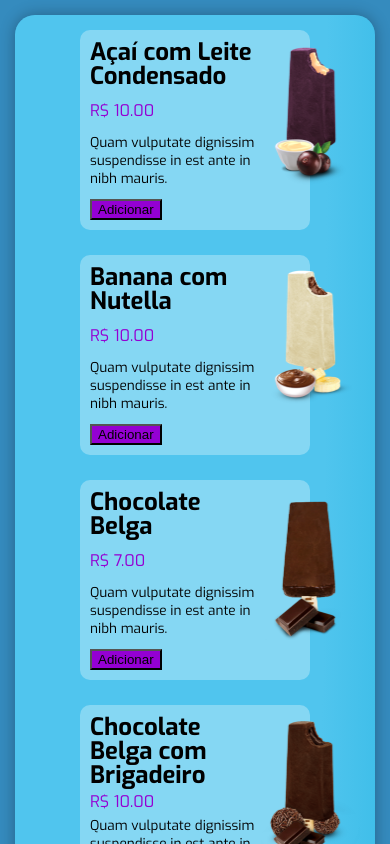
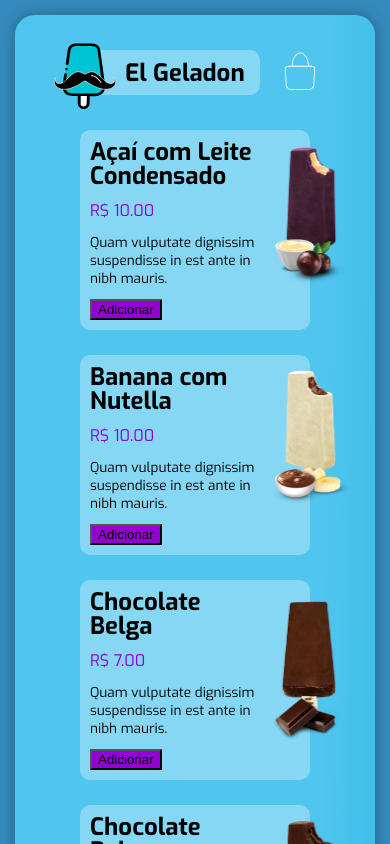
Before and after one commit to SraSidle/El_Geladon-React-P02_M03, a React (Create React App) app in the folder cardapio-el-geladon/: page / in a window 390 px wide. Shown: the top 844 px of the page. Built offline with nearby package versions, Linux system fonts and the light colour scheme.

Commit message:
configuracao do arquivo e estilizacao

```diff
--- a/cardapio-el-geladon/src/components/Home.css
+++ b/cardapio-el-geladon/src/components/Home.css
@@ -24,3 +24,90 @@
     justify-content: unset;
   }
 }
+
+.Header {
+  max-width: 1110px;
+  margin: 0 auto 25px auto;
+  position: relative;
+}
+
+.row {
+  display: flex;
+  width: 100%;
+  justify-content: space-between;
+  margin: 20px 0 35px 0;
+}
+
+.Logo {
+  display: flex;
+  align-items: center;
+  border-radius: 10px;
+  background-color: rgba(255, 255, 255, 0.3);
+  width: 340px;
+  height: 45px;
+}
+
+.Logo__titulo {
+  position: absolute;
+  left: 55px;
+  font-family: "Exo";
+  font-weight: 700;
+  font-size: 2.5em;
+}
+
+.Logo__icone {
+  position: absolute;
+  left: -20px;
+  top: -15px;
+}
+
+.Sacola {
+  position: relative;
+}
+
+.Sacola__icone {
+  cursor: pointer;
+}
+
+.Sacola__badge {
+  background-color: red;
+  width: 20px;
+  height: 20px;
+  text-align: center;
+  vertical-align: middle;
+  position: absolute;
+  color: white;
+  font-size: 0.9em;
+  display: flex;
+  justify-content: center;
+  align-items: center;
+  border-radius: 50%;
+  bottom: 0;
+  right: 0;
+}
+
+@media (max-width: 1220px) {
+  .Header {
+    max-width: 720px;
+  }
+}
+
+@media (max-width: 840px) {
+  .Header {
+    max-width: 320px;
+  }
+}
+
+@media (max-width: 400px) {
+  .Header {
+    max-width: 250px;
+  }
+
+  .row {
+    column-gap: 20px;
+  }
+
+  .Logo__titulo {
+    font-size: 1.5em;
+  }
+}
--- a/cardapio-el-geladon/src/components/Home.jsx
+++ b/cardapio-el-geladon/src/components/Home.jsx
@@ -1,9 +1,34 @@
 import PaletaLista from "./PaletaLista"; //Parece que se vc for citar o elemnto exportado, tem que declará-lo, junto com a exportação
 import "../components/Home.css";
+import sacola from './assets/icons/sacola.svg';
+import logo from './assets/images/logo.svg'
 
 function Home() {
   return (
     <div className="Home">
+      <div className="Home__header Header">
+  <div className="row">
+      <div className="Header__logo Logo">
+      <img
+          src={logo}
+          width="70px"
+          alt="Logo El Geladon"
+          className="Logo__icone"
+      />
+      <span className="Logo__titulo"> El Geladon </span>
+      </div>
+      <div className="Header__opcoes Opcoes">
+      <div className="Opcoes__sacola Sacola">
+          <img
+          src={sacola}
+          width="40px"
+          className="Sacola__icone"
+          alt="Sacola de compras"
+          />
+      </div>
+      </div>
+  </div>
+</div>
       <div className="Home__container">
         <PaletaLista />
       </div>
```
